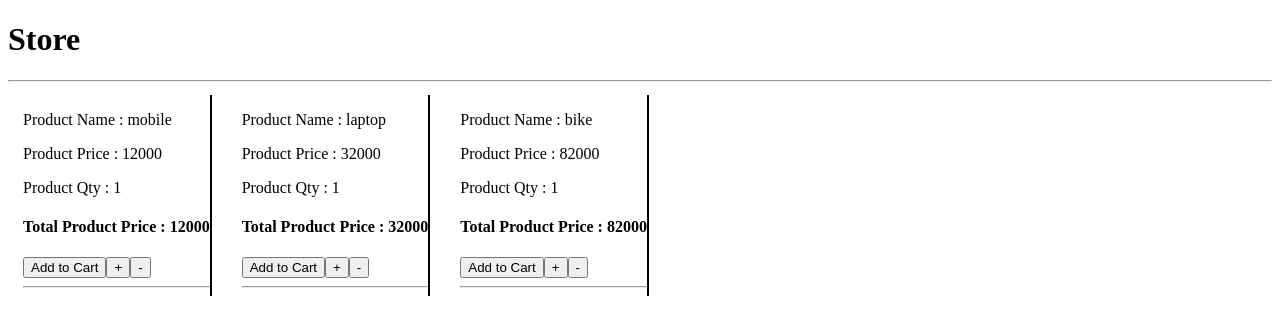
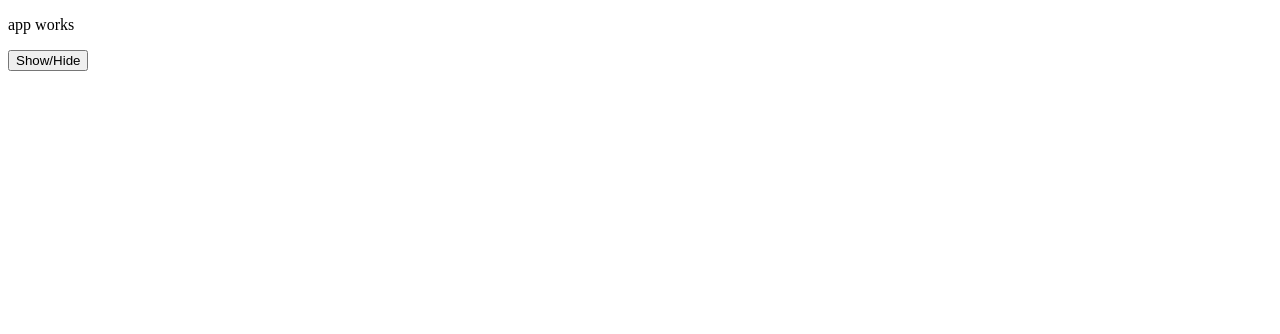
Before and after one commit to rohansolse/AngulerTrial, an Angular app: page / in a window 1280 px wide. Shown: the top 334 px of the page. Built offline with nearby package versions, Linux system fonts and the light colour scheme.

Commit message:
ng template done

```diff
--- a/src/app/app.component.html
+++ b/src/app/app.component.html
@@ -1,14 +1,18 @@
-<!-- <p>app works</p> -->
-<div class="main-heading">
-    <h1>Store</h1>
-    <div *ngFor="let cartProduct of cartBucket">
-        <p>Name : {{ cartProduct.name }}, Price : {{ cartProduct.price }}, Qty : {{ cartProduct.qty }}</p>
-    </div>
-    <strong *ngIf="totalCartPrize != 0">Total Cart Value : {{ totalCartPrize }}</strong>
-</div>
-<hr>
-<app-product
-    *ngFor="let product of data"
-    [productData]="product"
-    (updateCartEvt)="updateCart($event)">
-</app-product>
+<p>app works</p>
+<!-- <div *ngIf="isLoggedIn; then profile; else loggin"></div>
+
+<ng-template #profile >
+    <p>Welcome</p>
+</ng-template>
+
+<ng-template #loggin >
+    <p>Your are guest</p>
+</ng-template>
+
+<ng-template ngFor let-name [ngForOf]="data">
+    <div>{{ name }}</div>
+</ng-template> -->
+<button (click)="update()">Show/Hide</button>
+<ng-template [ngIf]="show">
+    <app-counter></app-counter>
+</ng-template>
--- a/src/app/app.component.ts
+++ b/src/app/app.component.ts
@@ -1,5 +1,4 @@
 import { Component } from "@angular/core";
-import { Product } from "./product"
 
 @Component({
     selector: "app-root",
@@ -7,35 +6,13 @@ import { Product } from "./product"
     styleUrls: ["./app.component.css"],
 })
 export class AppComponent {
-    data: Product[] = [
-        {
-            name : "mobile",
-            price : 12000,
-            qty : 1
-        },
-        {
-            name : "laptop",
-            price : 32000,
-            qty : 1
-        },
-        {
-            name : "bike",
-            price : 82000,
-            qty : 1
-        }
-    ]
-    cartBucket: Product[] = []
-    totalCartPrize: number = 0
+    // isLoggedIn: boolean = false
+    // data: string[] = ["rohan","roshan"]
+    constructor(){
+    }
+    show: boolean = false
+    update(){
+        this.show = !this.show
+    }
 
-    updateCart(payload){
-        console.log("payload : ",payload)
-        if(payload.addedToCart){
-            this.cartBucket.push(payload.product)
-            this.totalCartPrize = this.totalCartPrize + (payload.product.price * payload.product.qty)
-        }
-        else{
-            this.cartBucket = this.cartBucket.filter(item=>item !== payload.product)
-            this.totalCartPrize = this.totalCartPrize - (payload.product.price * payload.product.qty)
-        }
-    }
 }
--- a/src/app/app.module.ts
+++ b/src/app/app.module.ts
@@ -2,13 +2,12 @@ import { BrowserModule } from '@angular/platform-browser';
 import { NgModule } from '@angular/core';
 
 import { AppComponent } from './app.component';
-import { ProductComponent } from './product/product.component';
-
+import { CounterComponent } from './counter/counter.component';
 
 @NgModule({
     declarations: [
         AppComponent,
-        ProductComponent,
+        CounterComponent
     ],
     imports: [
         BrowserModule
--- /dev/null
+++ b/src/app/counter/counter.component.html
@@ -0,0 +1 @@
+<p>counter works! {{ count }}</p>
--- /dev/null
+++ b/src/app/counter/counter.component.ts
@@ -0,0 +1,20 @@
+import { Component, OnInit } from '@angular/core';
+
+let timer = 0
+
+@Component({
+  selector: 'app-counter',
+  templateUrl: './counter.component.html',
+  styleUrls: ['./counter.component.css']
+})
+export class CounterComponent implements OnInit {
+  count = 0
+  constructor() {
+    timer += 1
+    this.count = timer
+  }
+
+  ngOnInit() {
+  }
+
+}
--- a/src/app/product.ts
+++ /dev/null
@@ -1,5 +0,0 @@
-export interface Product {
-    name : string,
-    price : number,
-    qty : number
-}
--- a/src/app/product/product.component.css
+++ /dev/null
@@ -1,5 +0,0 @@
-.products{
-    display: inline-block;
-    margin: 5px 15px;
-    border-right: 2px solid black;
-}
--- a/src/app/product/product.component.html
+++ /dev/null
@@ -1,10 +0,0 @@
-<!-- <p>product works!</p> -->
-<div class="products">
-    <p>Product Name : {{ productData.name }}</p>
-    <p>Product Price : {{ productData.price }}</p>
-    <p>Product Qty : {{ productData.qty }}</p>
-    <h4>Total Product Price : {{ productData.price * productData.qty }}</h4>
-    <button (click)="updateCart()">{{ isAddedToCart ? "Remove from " : "Add to "}}Cart</button>
-    <button (click)="incQty()">+</button><button (click)="decQty()">-</button>
-    <hr>
-</div>
--- a/src/app/product/product.component.ts
+++ /dev/null
@@ -1,37 +0,0 @@
-import { Component, OnInit, Input, Output, EventEmitter } from '@angular/core';
-import { Product } from '../product'
-
-@Component({
-    selector: 'app-product',
-    templateUrl: './product.component.html',
-    styleUrls: ['./product.component.css']
-})
-export class ProductComponent implements OnInit {
-
-    constructor() { }
-
-    ngOnInit() {
-    }
-
-    @Input() productData: Product;
-    @Output() updateCartEvt = new EventEmitter<any>()
-    isAddedToCart: boolean = false
-    incQty() {
-        this.productData.qty += 1
-    }
-
-    decQty() {
-        if (this.productData.qty > 1) {
-            this.productData.qty -= 1
-        }
-    }
-
-    updateCart(){
-        this.isAddedToCart = !this.isAddedToCart
-        this.updateCartEvt.emit({
-            addedToCart : this.isAddedToCart,
-            product : this.productData
-        })
-    }
-
-}
```
Also changed, not shown: src/app/counter/counter.component.css (added).
